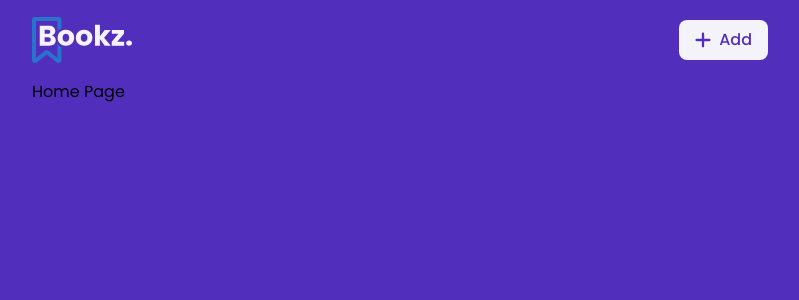
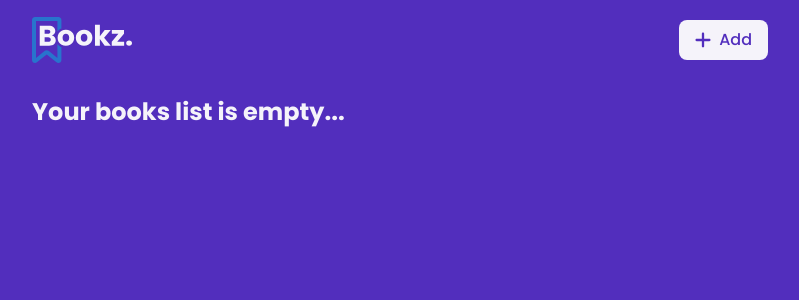
Before and after one commit to ptrv-dev/vue-bookz, a Vue app: page / in a window 1280 px wide. Shown: the top 300 px of the page, without its empty margins (240-1039 px from the left). Built offline with nearby package versions, Linux system fonts and the light colour scheme.

Commit message:
Display books on Home Page

```diff
--- a/src/pages/HomePage.vue
+++ b/src/pages/HomePage.vue
@@ -1,5 +1,37 @@
+<script>
+import AppBook from '../components/AppBook.vue';
+
+export default {
+  name: 'HomePage',
+  components: { AppBook },
+  computed: {
+    books() {
+      return this.$store.state.books;
+    },
+  },
+  methods: {
+    handleBookClick(_id) {
+      this.$router.push('/book/' + _id);
+    },
+  },
+};
+</script>
+
 <template>
-  <div class="container">
-    <h1>Home Page</h1>
+  <div class="container mt-4">
+    <h1 class="text-white text-2xl font-bold">
+      {{ books.length ? 'List of your books:' : 'Your books list is empty...' }}
+    </h1>
+    <div v-if="books.length" class="grid grid-cols-1 sm:grid-cols-2 mt-4 gap-4">
+      <app-book
+        v-for="book in books"
+        @click="handleBookClick(book._id)"
+        :title="book.title"
+        :author="book.author"
+        :pagesCount="Number(book.pages)"
+        :created="book.created"
+        :updated="book.updated"
+      />
+    </div>
   </div>
 </template>
```
